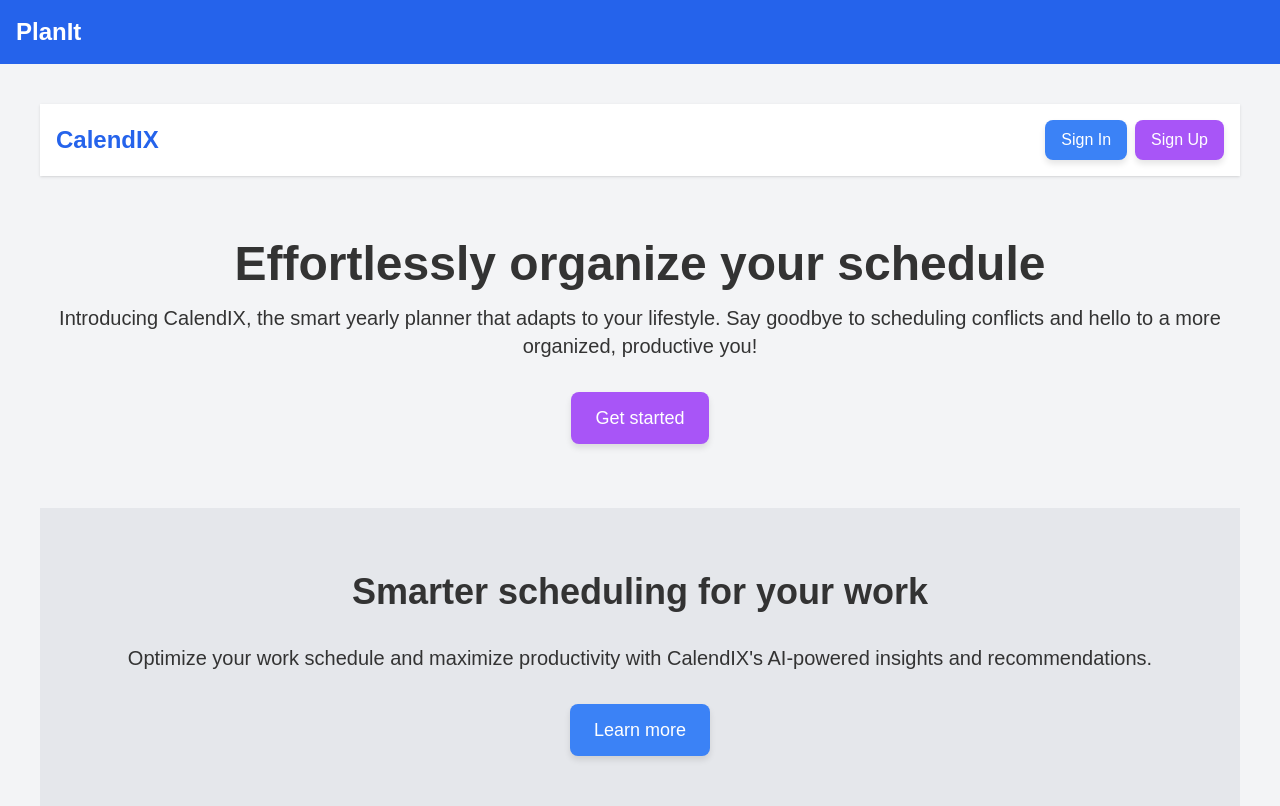
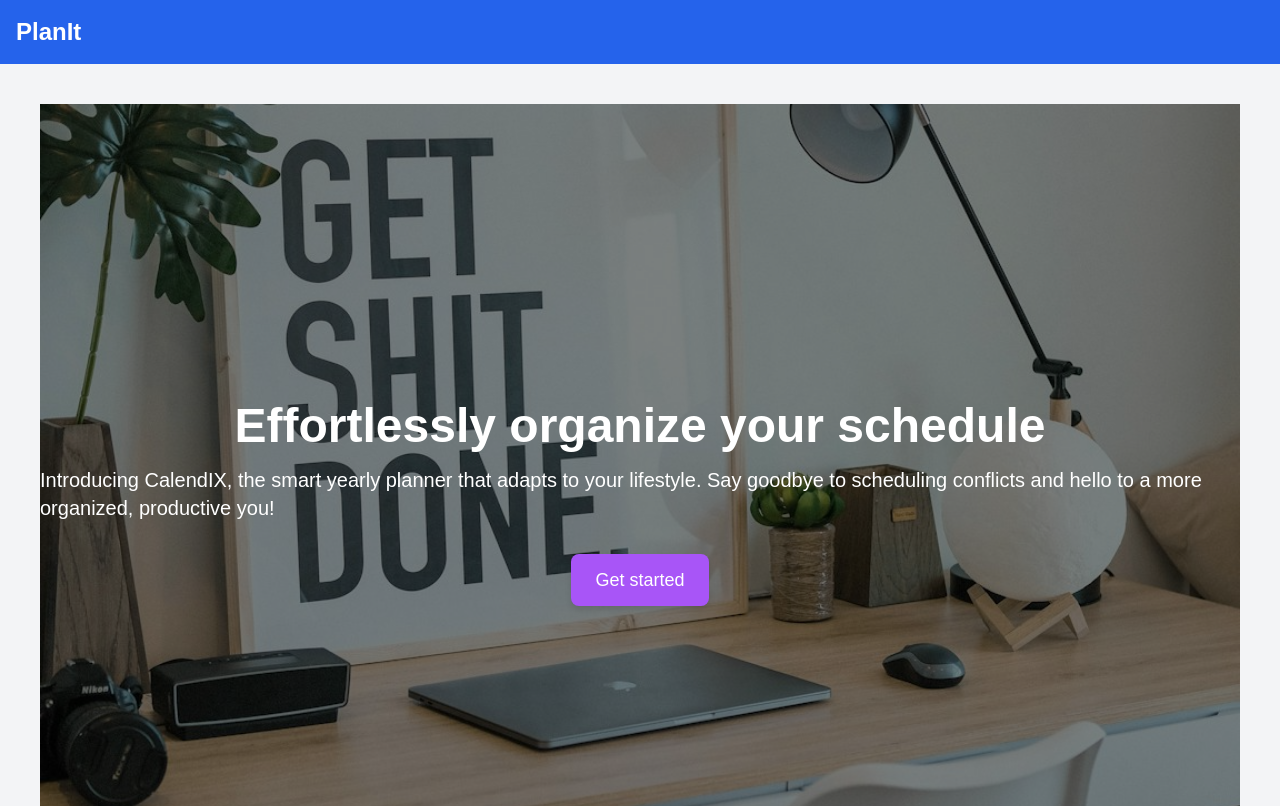
Before and after one commit to GPT-Engineer-App/calendix-app-structure, a React (Vite) app: page / in a window 1280 px wide. Shown: the top 806 px of the page. Built offline with nearby package versions, Linux system fonts and the light colour scheme.

Commit message:
Added hero image and updated footer. Removed duplicate headers and footers.

```diff
--- a/src/layouts/MainLayout.jsx
+++ b/src/layouts/MainLayout.jsx
@@ -12,7 +12,21 @@ const MainLayout = ({ children }) => {
         {children}
       </main>
       <footer className="bg-blue-600 text-white p-4 text-center">
-        <div className="container mx-auto">
+        <div className="container mx-auto grid grid-cols-1 md:grid-cols-3 gap-4">
+          <div>
+            <h4 className="text-xl font-bold mb-2">About Us</h4>
+            <p>Learn more about our mission and values.</p>
+          </div>
+          <div>
+            <h4 className="text-xl font-bold mb-2">Contact</h4>
+            <p>Get in touch with us for any queries or support.</p>
+          </div>
+          <div>
+            <h4 className="text-xl font-bold mb-2">Follow Us</h4>
+            <p>Stay updated with our latest news and updates.</p>
+          </div>
+        </div>
+        <div className="container mx-auto mt-4">
           <p>&copy; 2023 PlanIt. All rights reserved.</p>
         </div>
       </footer>
--- a/src/pages/Index.jsx
+++ b/src/pages/Index.jsx
@@ -2,6 +2,7 @@ import React, { useState, useEffect } from 'react';
 import { useNavigate } from 'react-router-dom';
 import SignUpLoginModal from '../components/SignUpLoginModal';
 import { useSupabaseAuth } from '../integrations/supabase/auth.jsx';
+import heroImage from '../../public/images/hero-image.jpg';
 
 const Index = () => {
   const { session } = useSupabaseAuth();
@@ -19,21 +20,16 @@ const Index = () => {
 
   return (
     <div className="flex flex-col items-center justify-center bg-gray-100">
-      <header className="w-full bg-white shadow">
-        <div className="container mx-auto flex justify-between items-center p-4">
-          <h1 className="text-2xl font-bold text-blue-600">CalendIX</h1>
-          <div>
-            <button onClick={openModal} className="bg-blue-500 text-white px-4 py-2 rounded-lg mr-2">Sign In</button>
-            <button onClick={openModal} className="bg-purple-500 text-white px-4 py-2 rounded-lg">Sign Up</button>
-          </div>
-        </div>
-      </header>
+
 
       <main className="w-full flex flex-col items-center">
-        <section className="text-center py-16">
-          <h2 className="text-5xl font-bold mb-4">Effortlessly organize your schedule</h2>
-          <p className="text-xl mb-8">Introducing CalendIX, the smart yearly planner that adapts to your lifestyle. Say goodbye to scheduling conflicts and hello to a more organized, productive you!</p>
-          <button onClick={openModal} className="bg-purple-500 text-white px-6 py-3 rounded-lg text-lg">Get started</button>
+        <section className="relative w-full h-screen">
+          <img src={heroImage} alt="Hero" className="w-full h-full object-cover" />
+          <div className="absolute inset-0 flex flex-col items-center justify-center bg-black bg-opacity-50">
+            <h2 className="text-5xl font-bold text-white mb-4">Effortlessly organize your schedule</h2>
+            <p className="text-xl text-white mb-8">Introducing CalendIX, the smart yearly planner that adapts to your lifestyle. Say goodbye to scheduling conflicts and hello to a more organized, productive you!</p>
+            <button onClick={openModal} className="bg-purple-500 text-white px-6 py-3 rounded-lg text-lg">Get started</button>
+          </div>
         </section>
 
         <section className="w-full bg-gray-200 py-16">
@@ -97,11 +93,7 @@ const Index = () => {
         </section>
       </main>
 
-      <footer className="w-full bg-white shadow py-8">
-        <div className="container mx-auto text-center">
-          <p>&copy; 2023 CalendIX. All rights reserved.</p>
-        </div>
-      </footer>
+
 
       <SignUpLoginModal isOpen={isModalOpen} onClose={closeModal} />
     </div>
```
Also changed, not shown: public/images/hero-image.jpg (added).
